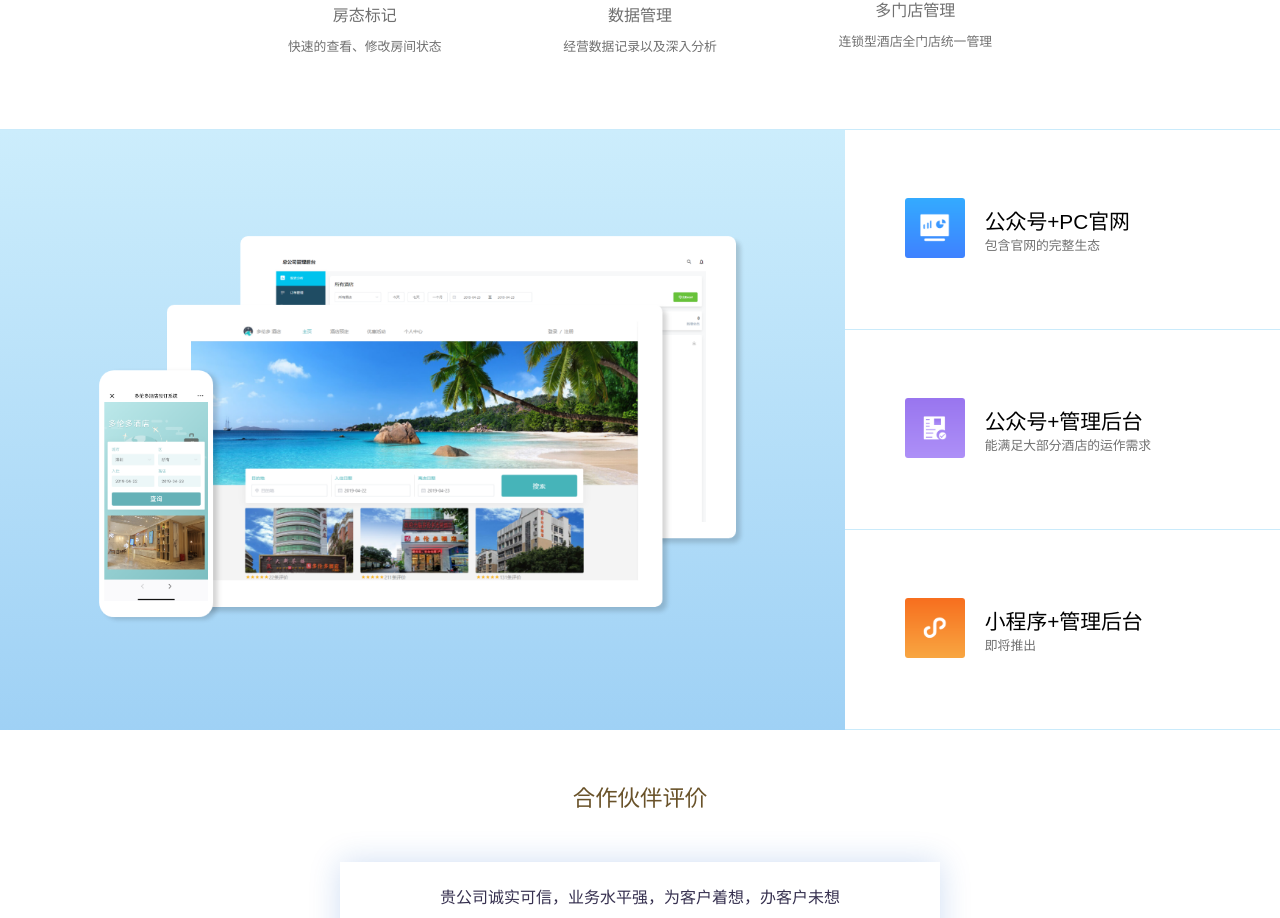
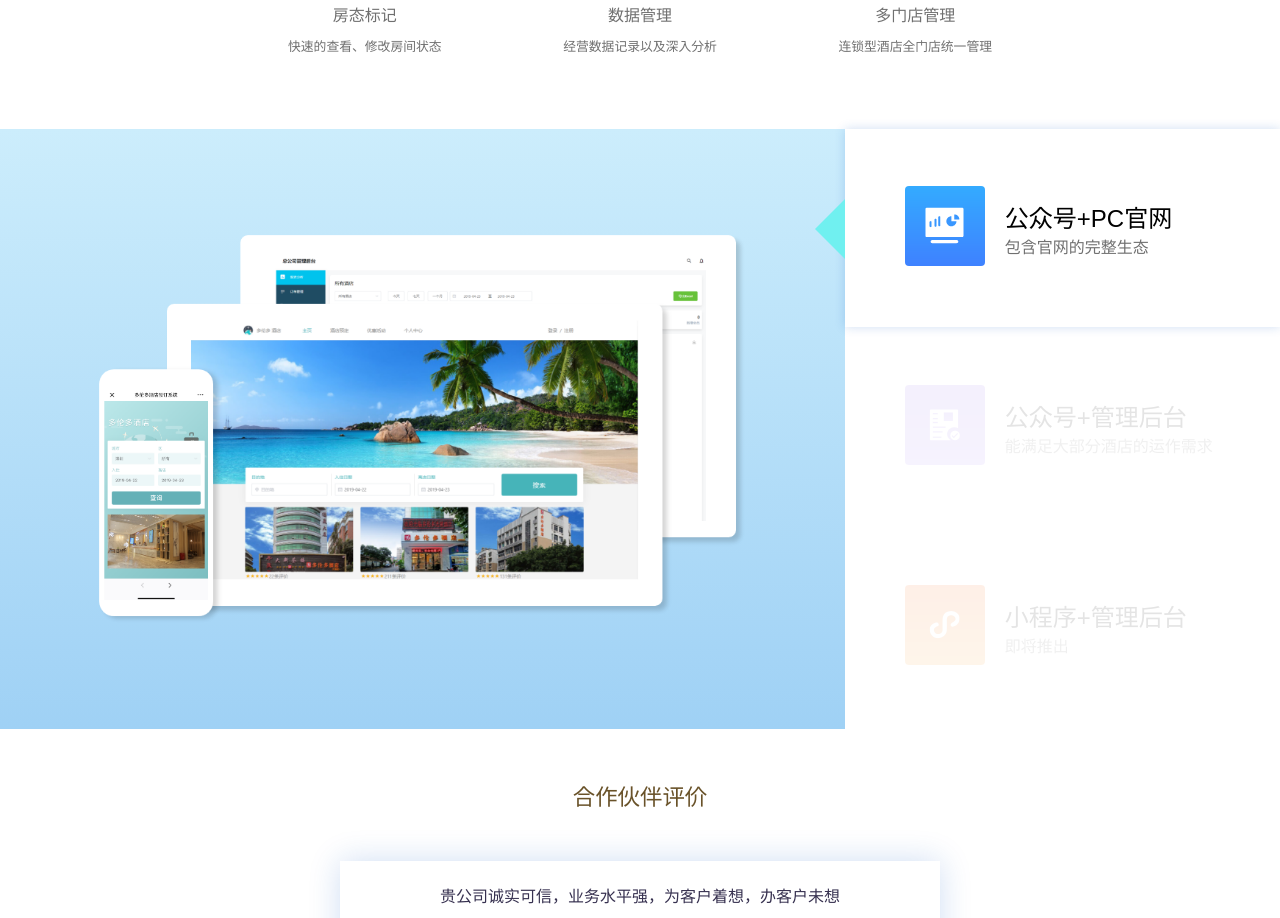
Before and after one commit to chentianheng/bhotel, a Vue app: page /#/home in a window 1280 px wide. Shown: the part 971-1889 px from the top of the page. Built offline with nearby package versions, Linux system fonts and the light colour scheme; the HTML template or start-up script is replaced by a standard one; a web font is replaced by a local one.

Commit message:
调整了产品的代码，还剩样式与实现动画效果

```diff
--- a/src/views/home.vue
+++ b/src/views/home.vue
@@ -63,23 +63,45 @@
         <div class="left">
             <img src="../assets/wechatDash.png" alt="wechatDash" width="650">
         </div>
-        <div class="right">
-            <a class="productCard" href="#">
+
+        <!--切换不同的产品，并且有不同的样式效果-->
+        <div id="productCard" class="right">
+                <a href="#"
+                   v-bind:class="{ productCardActive : P1IsActive , productCard : P1NoActive}"
+                   @mouseenter="enterP1"
+                   @mouseleave="leaveP1"
+                >
                     <i class="productCardIcon"><img src="../assets/icon/PC.png" alt="公众号+PC"></i>
                     <div class="productCardContainer">
                         <h1 class="productCardIconTitle">公众号+PC官网</h1>
                         <h2 class="productCardIconSub">包含官网的完整生态</h2>
+                        <!--动画效果箭头-->
+                        <transition name="fade">
+                            <div class="P1Enter"
+                                 v-show="arrowShow"
+                            ><img src="../assets/icon/P1Enter.png" alt="进入键" >
+
                             </div>
 
+                        </transition>
+                        <div class="triangle"></div>
+                    </div>
                 </a>
-            <a class="productCard" href="#">
+
+            <a href="#"
+               v-bind:class="{ productCardActive : P2IsActive , productCard : P2NoActive}"
+               @mouseenter="enterP2"
+            >
                 <i class="productCardIcon"><img src="../assets/icon/service.png" alt="公众号+管理后台"></i>
                 <div class="productCardContainer">
                     <h1 class="productCardIconTitle">公众号+管理后台</h1>
                     <h2 class="productCardIconSub">能满足大部分酒店的运作需求</h2>
                 </div>
             </a>
-            <a class="productCard" href="#">
+            <a href="#"
+               v-bind:class="{ productCardActive : P3IsActive , productCard : P3NoActive}"
+               @mouseenter="enterP3"
+            >
                 <i class="productCardIcon"><img src="../assets/icon/miniProgram.png" alt="小程序"></i>
                 <div class="productCardContainer">
                      <h1 class="productCardIconTitle">小程序+管理后台</h1>
@@ -169,11 +191,66 @@
 
 <script>
     export default {
-        name: "home"
+        el:'#productCard',
+        data(){
+            return{
+                P1IsActive:true,
+                P2IsActive:false,
+                P1NoActive:false,
+                P2NoActive:true,
+                P3IsActive:false,
+                P3NoActive:true,
+                arrowShow:false
+            }
+        },
+        methods:{
+            enterP1:function(){
+                this.P1IsActive = true;
+                this.P2IsActive = false;
+                this.P3IsActive = false;
+                this.P1NoActive = false;
+                this.P2NoActive = true;
+                this.P3NoActive = true;
+                this.arrowShow = true;
+
+            },
+            leaveP1:function(){
+                this.arrowShow = false;
+            },
+            enterP2:function(){
+                this.P1IsActive = false;
+                this.P2IsActive = true;
+                this.P3IsActive = false;
+                this.P1NoActive = true;
+                this.P2NoActive = false;
+                this.P3NoActive = true
+            },
+            enterP3:function(){
+                this.P1IsActive = false;
+                this.P2IsActive = false;
+                this.P3IsActive = true;
+                this.P1NoActive = true;
+                this.P2NoActive = true;
+                this.P3NoActive = false
+            }
+        }
     }
 </script>
 
 <style scoped>
+        /*动画*/
+        .fade-enter-active {
+            transition: all .3s ease;
+        }
+        .fade-leave-active{
+            transition: all .2s cubic-bezier(1.0,0.5,0.8,1.0);
+        }
+        .fade-enter,.fade-leave-to{
+            transform:translateX(80px);
+            opacity: 0;
+        }
+        /*动画结束*/
+
         /*容器的样式*/
         #container{
             display: flex;
@@ -307,19 +384,20 @@
             font-family: PingFangSC-Regular,sans-serif;
             color: #707070;
             font-size: 0.8rem;
-            margin: 0 0 80px ;
+            margin: 0 0 80px;
             font-weight: 100;
         }
 
         .dashboard .item  img{
             width: 40px;
+            height: 40px;
         }
 
         /*产品简介栏*/
         .productContainer{
             display: flex;
             min-width: 1270px;
-            border-top: 1px solid #CAEBFB;
+
         }
 
         .productContainer .left{
@@ -336,25 +414,59 @@
             height: 600px;
             background-color: #FFFFFF;
         }
-        /*a标签产品卡*/
+
+
+        .P1Enter{
+            display: flex;
+            background-color:#CAEBFB;
+            height: 198px;
+            width: 80px;
+            position: absolute;
+            z-index: 100;
+            top: 1100px;
+            right: 0;
+            align-items: center;
+            justify-content: center;
+        }
+
+        .P1Enter img{
+            display: inline-flex;
+            height: 22px;
+
+        }
+
+        /*a标签产品卡-未激活状态*/
         .productCard{
             display: flex;
             text-decoration: none;
             color: #000000;
-            height: 199px;
+            height: 200px;
             align-items: center;
-            border-bottom: 1px solid #CAEBFB;
+            opacity: 0.1;
         }
 
-        .productCardIcon  img{
-            width: 60px;
+        /*a标签产品卡-激活状态*/
+        .productCardActive{
+            display: flex;
+            text-decoration: none;
+            color: #000000;
+            height: 198px;
+            align-items: center;
+            border-left: none;
+            box-shadow: 0 0 10px rgba(20,89,193,0.2)
+
+        }
+
+        /*i标签下的img图片*/
+        .productCardIcon img{
+            width: 80px;
             margin-left: 60px;
         }
 
         .productCardIconTitle {
             font-family: PingFangSC-Regular,sans-serif;
             color: #000000;
-            font-size: 1.3rem;
+            font-size: 1.5rem;
             margin-left: 20px;
             font-weight: 100;
         }
@@ -362,9 +474,24 @@
         .productCardIconSub{
             font-family: PingFangSC-Regular,sans-serif;
             color: #707070;
-            font-size: 0.8rem;
+            font-size: 1rem;
             margin-left: 20px;
             font-weight: 100;
+        }
+
+        /*左三角形*/
+        .triangle{
+            display: flex;
+            position: absolute;
+            width: 0;
+            height: 0;
+            border-left: 30px solid transparent;
+            border-right: 30px solid #70F0F0;
+            border-bottom: 30px solid transparent;
+            border-top: 30px solid transparent;
+            z-index: 111;
+            right: 34%;
+            top: 1170px;
         }
 
         /*合作伙伴评价*/
```
Also changed, not shown: src/assets/icon/P1Enter.png (added). Lines whose indentation alone changed are shown as unchanged.
